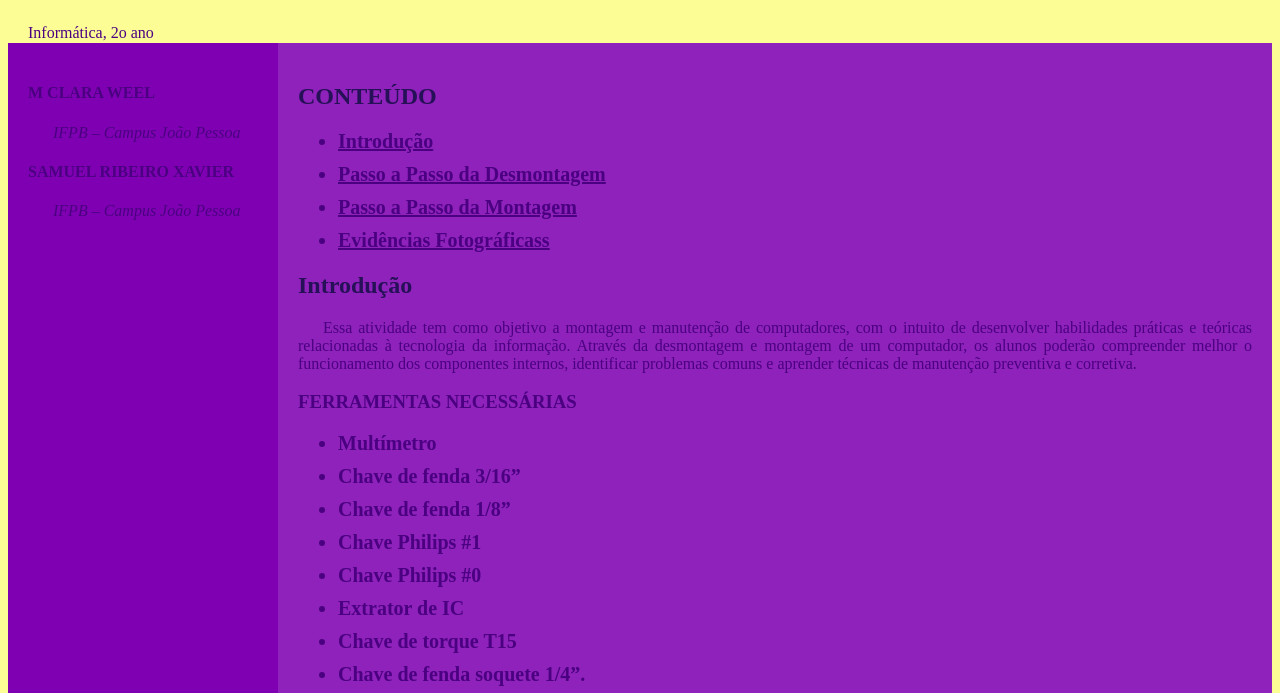
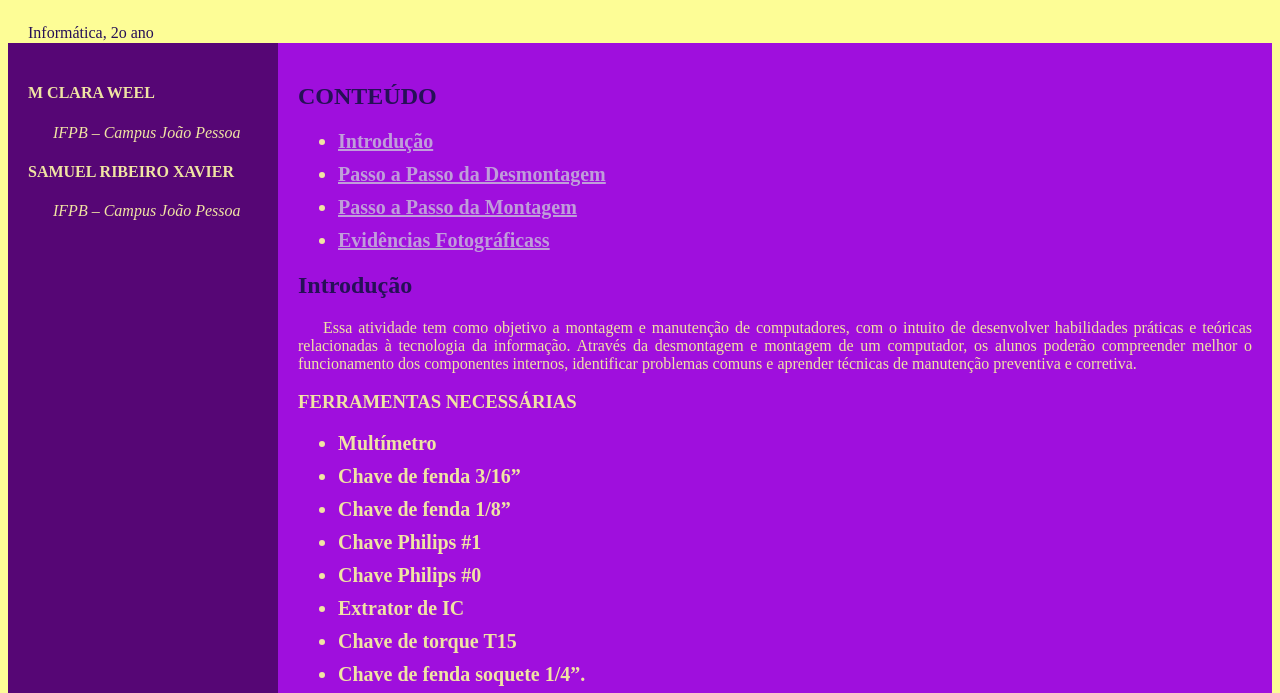
Before and after one commit to Samuel-Ribeiro2099/3BimestreM-M, a plain HTML site: page MontagemManutencao/README.html in a window 1280 px wide. Shown: the part 105-798 px from the top of the page. Drawn offline with Linux system fonts and the light colour scheme.

Commit message:
Update color

```diff
--- a/MontagemManutencao/style.css
+++ b/MontagemManutencao/style.css
@@ -1,6 +1,6 @@
 body {
   background-color: #fdfd96;
-    color: #4b0081;
+    color: #f0e4a3;
 }
 .header {
     h1 {
@@ -27,14 +27,14 @@ body {
   position: sticky;
   top: 0px; /* Distância do topo da tela quando grudar */
   width: 230px;
-  background-color: #7f00b2;
+  background-color: #560675;
   padding: 20px;
   height: 100vh; /* Faz a barra lateral ocupar toda a altura da tela */
 }
 
 .content {
   flex: 1;
-  background-color:#8e22bb;
+  background-color:#9f0fdd;
   padding: 20px;
 
 }
@@ -49,7 +49,7 @@ footer {
   height: 100lw;
   width: 100lh;
   text-align: left;
-
+  color: #261057;
 }
 
 h2 {
@@ -63,7 +63,7 @@ li {
 }
 
 a {
-  color: #4b0081;
+  color: #c09dda;
 }
 
 img {
```
